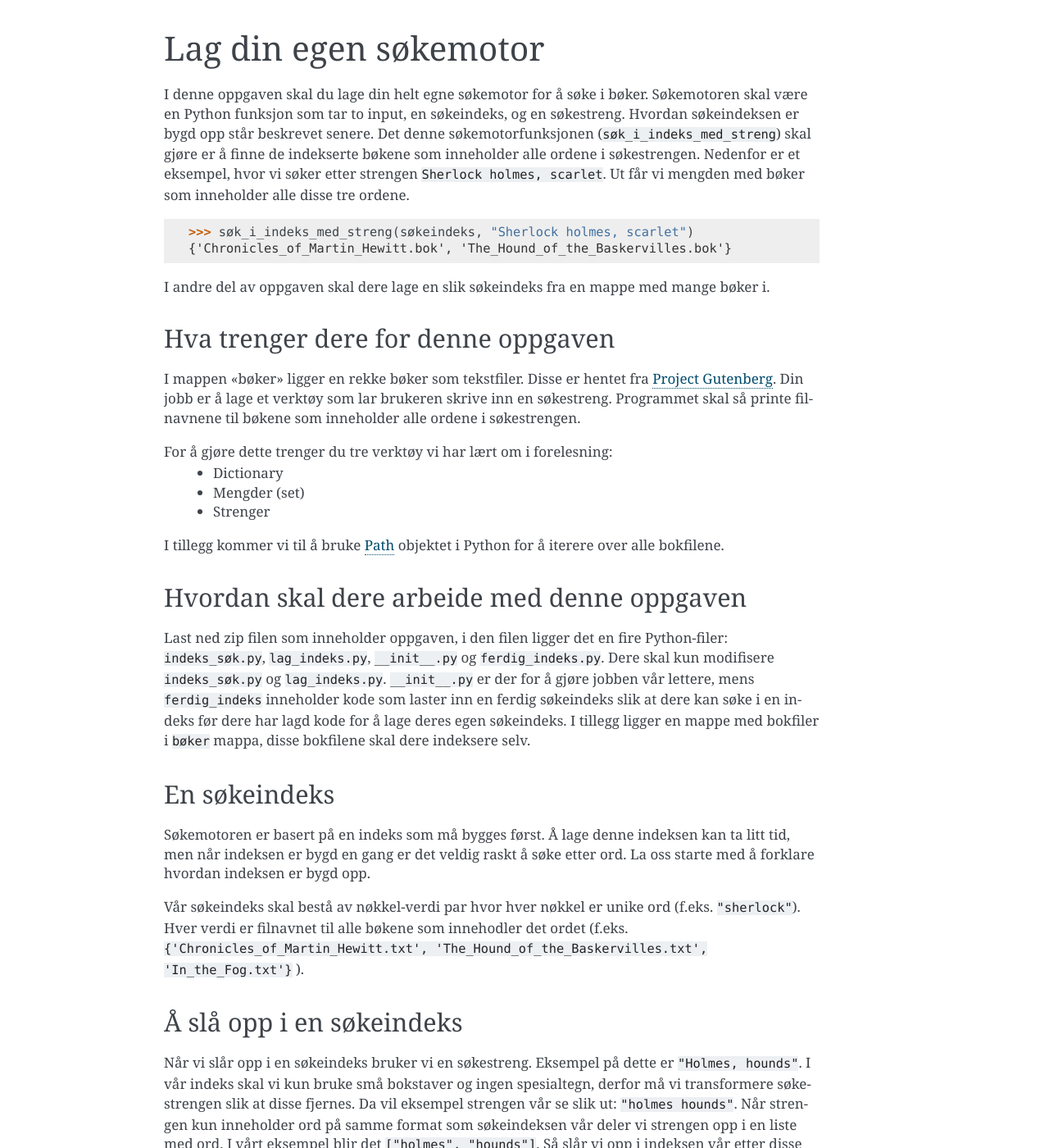
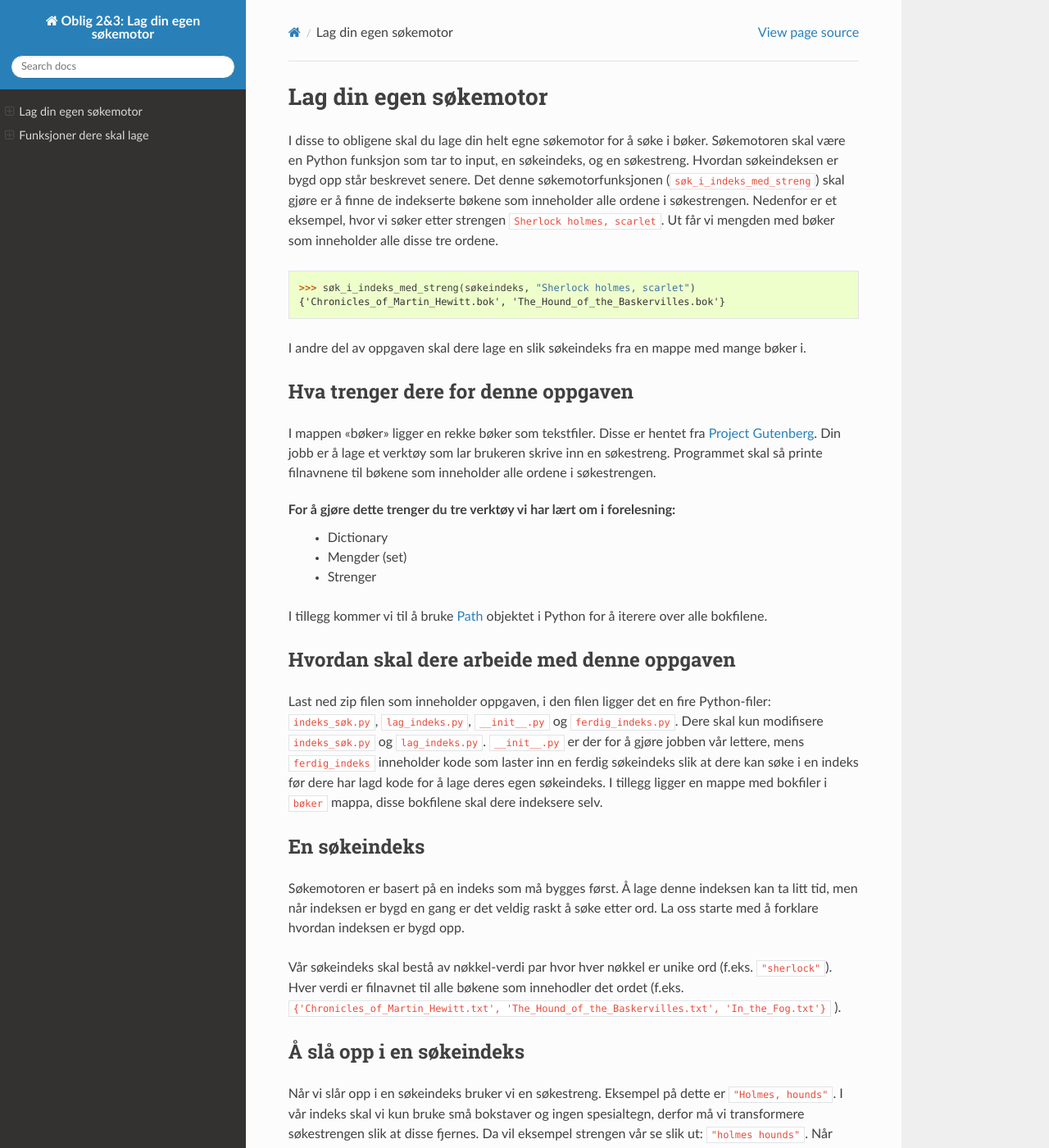
Before and after one commit to yngvem/Intro_til_Python_soekemotor, a Sphinx documentation site: the page built from doc/index.rst, in a window 1280 px wide and 1400 px high. Shown: the whole window at 82% size. Built offline with Sphinx 7.4.7 and the Read the Docs theme 2.0.0, drawn with Linux system fonts in a browser that asks for light colours; some of the changed text lies outside the part shown.

```diff
--- a/doc/conf.py
+++ b/doc/conf.py
@@ -20,8 +20,8 @@ sys.path.append(r'C:\Program Files\MiKTeX 2.9\miktex\bin\x64')
 
 # -- Project information -----------------------------------------------------
 
-project = 'Oblig 3: Lag din egen søkemotor'
-copyright = '2019, Yngve Mardal Moe'
+project = 'Oblig 2&3: Lag din egen søkemotor'
+copyright = '2020, Yngve Mardal Moe'
 author = 'Yngve Mardal Moe'
 
 # The short X.Y version
@@ -79,8 +79,8 @@ autodoc_member_order = 'bysource'
 # a list of builtin themes.
 #
 # html_theme = 'guzzle'
-#html_theme = "sphinx_rtd_theme"
-html_theme = "alabaster"
+html_theme = "sphinx_rtd_theme"
+#html_theme = "alabaster"
 
 # Theme options are theme-specific and customize the look and feel of a theme
 # further.  For a list of options available for each theme, see the
@@ -105,7 +105,6 @@ html_theme_options = {
     'display_version': False,
     'prev_next_buttons_location': 'bottom',
     'style_external_links': False,
-    'style_nav_header_background': 'gray',
     # Toc options
     'collapse_navigation': False,
     'sticky_navigation': True,
--- a/doc/index.rst
+++ b/doc/index.rst
@@ -1,11 +1,6 @@
-.. oblig3 documentation master file, created by
-   sphinx-quickstart on Thu Mar 21 13:44:23 2019.
-   You can adapt this file completely to your liking, but it should at least
-   contain the root `toctree` directive.
-
 Lag din egen søkemotor
 ======================
-I denne oppgaven skal du lage din helt egne søkemotor for å søke i bøker.
+I disse to obligene skal du lage din helt egne søkemotor for å søke i bøker.
 Søkemotoren skal være en Python funksjon som tar to input, en søkeindeks,
 og en søkestreng. Hvordan søkeindeksen er bygd opp står beskrevet senere.
 Det denne søkemotorfunksjonen (``søk_i_indeks_med_streng``) skal gjøre er
@@ -126,14 +121,22 @@ I *Notes* delene har vi skrevet hint dere kan lese hvis dere står
 fast med noen oppgaver og i *Examples* delene har dere eksempel input
 og output for funksjonene.
 
-Oppgave 1: Søke i en ferdig indeks
-----------------------------------
+Oblig 2: Søke i en ferdig indeks
+--------------------------------
 
 .. automodule:: indeks_søk
     :members:
 
-Oppgave 2: Lage en søkeindeks
------------------------------
+Funksjonskalldiagram
+~~~~~~~~~~~~~~~~~~~~
+
+.. image:: funksjonskalldiagram.png
+Her ser dere et bilde som viser hvilke funksjoner som skal brukes i hver
+funksjon dere lager. Hvis en pil starter i funksjon *a* og ender i funksjon
+*b*, så skal funksjon *a* bruke funksjon *b*.
+
+Oblig 3: Lage en søkeindeks
+---------------------------
 
 .. automodule:: lag_indeks
     :members:
```
Also changed, not shown: doc/funksjonskalldiagram.png (added).
